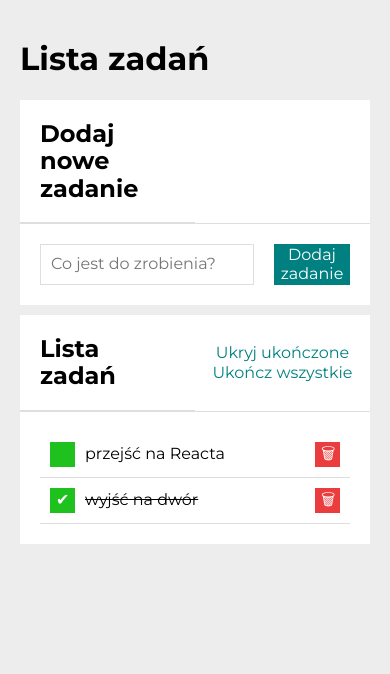
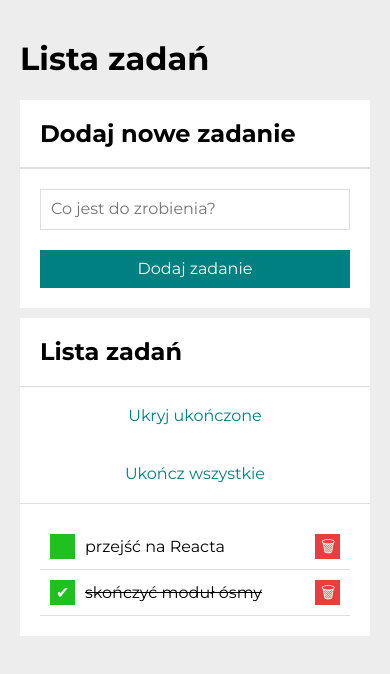
Before and after one commit to RyszardFron/task-list-react, a React (Create React App) app: page / in a window 390 px wide. Shown: the top 674 px of the page. Built offline with nearby package versions, Linux system fonts and the light colour scheme.

Commit message:
add media queries to components

```diff
--- a/src/App.js
+++ b/src/App.js
@@ -7,7 +7,7 @@ import Container from "./Container";
 
 const tasks = [
   { id: 1, content: "przejść na Reacta", done: false },
-  { id: 2, content: "wyjść na dwór", done: true },
+  { id: 2, content: "skończyć moduł ósmy", done: true },
 ];
 
 const hideDoneTasks = false;
--- a/src/Buttons/style.css
+++ b/src/Buttons/style.css
@@ -23,3 +23,14 @@
 .section__addTask {
     padding: 20px;
 }
+
+@media (max-width: 767px) {
+    .section__buttons {
+        display: grid;
+        grid-template-columns: 1fr;
+    }
+
+    .buttons {
+        padding: 20px;
+    }
+}
--- a/src/Form/style.css
+++ b/src/Form/style.css
@@ -12,6 +12,7 @@
  .addNewTask__button {
     color: hsl(0, 0%, 100%);
     background-color: hsl(180, 100%, 25%);
+    padding: 10px;
     border: none;
     transition: 1s;
     cursor: pointer;
@@ -21,3 +22,9 @@
     background: hsl(180, 100%, 35%);
      transform: scale(1.1);
  }
+
+ @media (max-width: 767px) {
+   .addNewTask__form {
+      grid-template-columns: 1fr;
+      }
+}
--- a/src/Header/index.js
+++ b/src/Header/index.js
@@ -1,4 +1,4 @@
-
+import "./style.css";
 
 const Header = ({title}) => (
     <header>
--- /dev/null
+++ b/src/Header/style.css
@@ -0,0 +1,10 @@
+@media (max-width: 767px) {
+    .addNewTask__form {
+       grid-template-columns: 1fr;
+    }
+
+    .section__header {
+       display: grid;
+       grid-template-columns: 1fr;
+    }
+}
--- a/src/Tasks/style.css
+++ b/src/Tasks/style.css
@@ -52,3 +52,10 @@
  .tasks__button--remove:hover {
     background: hsl(0, 72%, 68%);
  }
+
+ @media (max-width: 767px) {
+   .section__listTasks {
+      grid-template-columns: 1fr;
+   }
+
+}
```
Also changed, not shown: src/Section/style.css (line endings or trailing spaces).
